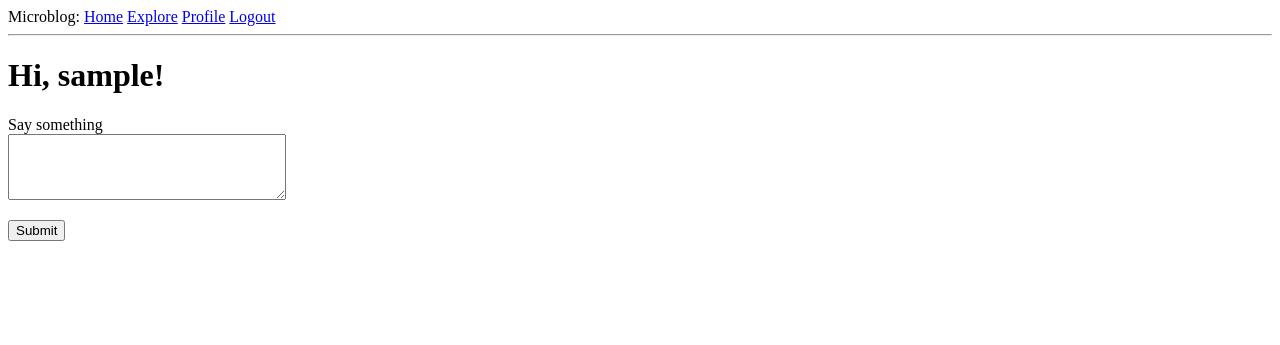
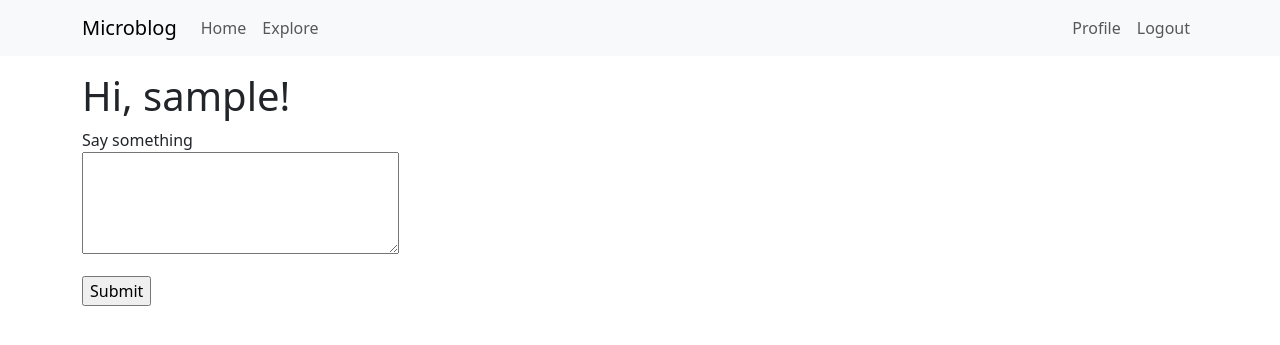
Before and after one commit to MicheleGrieco/microblog, a Flask app: page / in a window 1280 px wide. Shown: the top 345 px of the page. Run offline with Flask 3, Linux system fonts and the light colour scheme; the visitor is signed in with stand-in values (Sample User, id 1); data comes from the database, SQL or seed files in the repository; data that the repository does not hold is empty.

Commit message:
bootstrap css initial setup

```diff
--- a/app/templates/base.html
+++ b/app/templates/base.html
@@ -1,34 +1,67 @@
 <!doctype html>
-<html>
+<html lang="en">
+
 <head>
+    <meta charset="utf-8">
+    <meta name="viewport" content="width=device-width, initial-scale=1">
     {% if title %}
-        <title>{{ title }} - microblog</title>
+    <title>{{ title }} - Microblog</title>
     {% else %}
-        <title>microblog</title>
+    <title>Welcome to Microblog</title>
     {% endif %}
+    <link href="https://cdn.jsdelivr.net/npm/bootstrap@5.3.2/dist/css/bootstrap.min.css" rel="stylesheet"
+        integrity="sha384-T3c6CoIi6uLrA9TneNEoa7RxnatzjcDSCmG1MXxSR1GAsXEV/Dwwykc2MPK8M2HN" crossorigin="anonymous">
 </head>
+
 <body>
-        <div>
-            Microblog:
-            <a href="{{ url_for('index') }}">Home</a>
-            <a href="{{ url_for('explore') }}">Explore</a>
+    <nav class="navbar navbar-expand-lg bg-body-tertiary">
+        <div class="container">
+            <a class="navbar-brand" href="{{ url_for('index') }}">Microblog</a>
+            <button class="navbar-toggler" type="button" data-bs-toggle="collapse"
+                data-bs-target="#navbarSupportedContent" aria-controls="navbarSupportedContent" aria-expanded="false"
+                aria-label="Toggle navigation">
+                <span class="navbar-toggler-icon"></span>
+            </button>
+            <div class="collapse navbar-collapse" id="navbarSupportedContent">
+                <ul class="navbar-nav me-auto mb-2 mb-lg-0">
+                    <li class="nav-item">
+                        <a class="nav-link" aria-current="page" href="{{ url_for('index') }}">Home</a>
+                    </li>
+                    <li class="nav-item">
+                        <a class="nav-link" aria-current="page" href="{{ url_for('explore') }}">Explore</a>
+                    </li>
+                </ul>
+                <ul class="navbar-nav mb-2 mb-lg-0">
                     {% if current_user.is_anonymous %}
-            <a href="{{ url_for('login') }}">Login</a>
+                    <li class="nav-item">
+                        <a class="nav-link" aria-current="page" href="{{ url_for('login') }}">Login</a>
+                    </li>
                     {% else %}
-            <a href="{{ url_for('user', username=current_user.username) }}">Profile</a>
-            <a href="{{ url_for('logout') }}">Logout</a>
+                    <li class="nav-item">
+                        <a class="nav-link" aria-current="page"
+                            href="{{ url_for('user', username=current_user.username) }}">Profile</a>
+                    </li>
+                    <li class="nav-item">
+                        <a class="nav-link" aria-current="page" href="{{ url_for('logout') }}">Logout</a>
+                    </li>
                     {% endif %}
+                </ul>
             </div>
-        <hr>
+        </div>
+    </nav>
+    <div class="container mt-3">
         {% with messages = get_flashed_messages() %}
         {% if messages %}
-        <ul>
         {% for message in messages %}
-            <li>{{ message }}</li>
+        <div class="alert alert-info" role="alert">{{ message }}</div>
         {% endfor %}
-        </ul>
         {% endif %}
         {% endwith %}
         {% block content %}{% endblock %}
+    </div>
+    <script src="https://cdn.jsdelivr.net/npm/bootstrap@5.3.2/dist/js/bootstrap.bundle.min.js"
+        integrity="sha384-C6RzsynM9kWDrMNeT87bh95OGNyZPhcTNXj1NW7RuBCsyN/o0jlpcV8Qyq46cDfL" crossorigin="anonymous">
+        </script>
 </body>
+
 </html>
```
Also changed, not shown: app/templates/_post.html (+15 -4 lines). Lines whose indentation alone changed are shown as unchanged.
